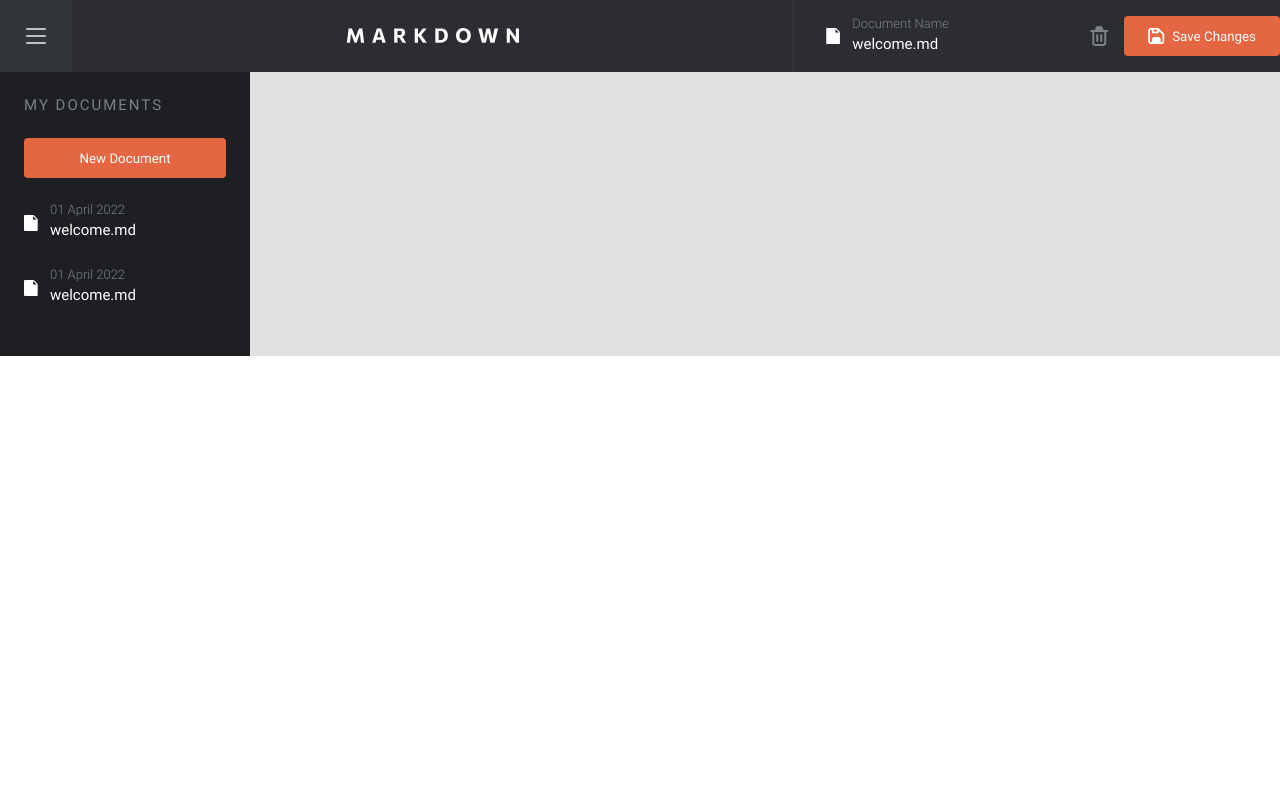
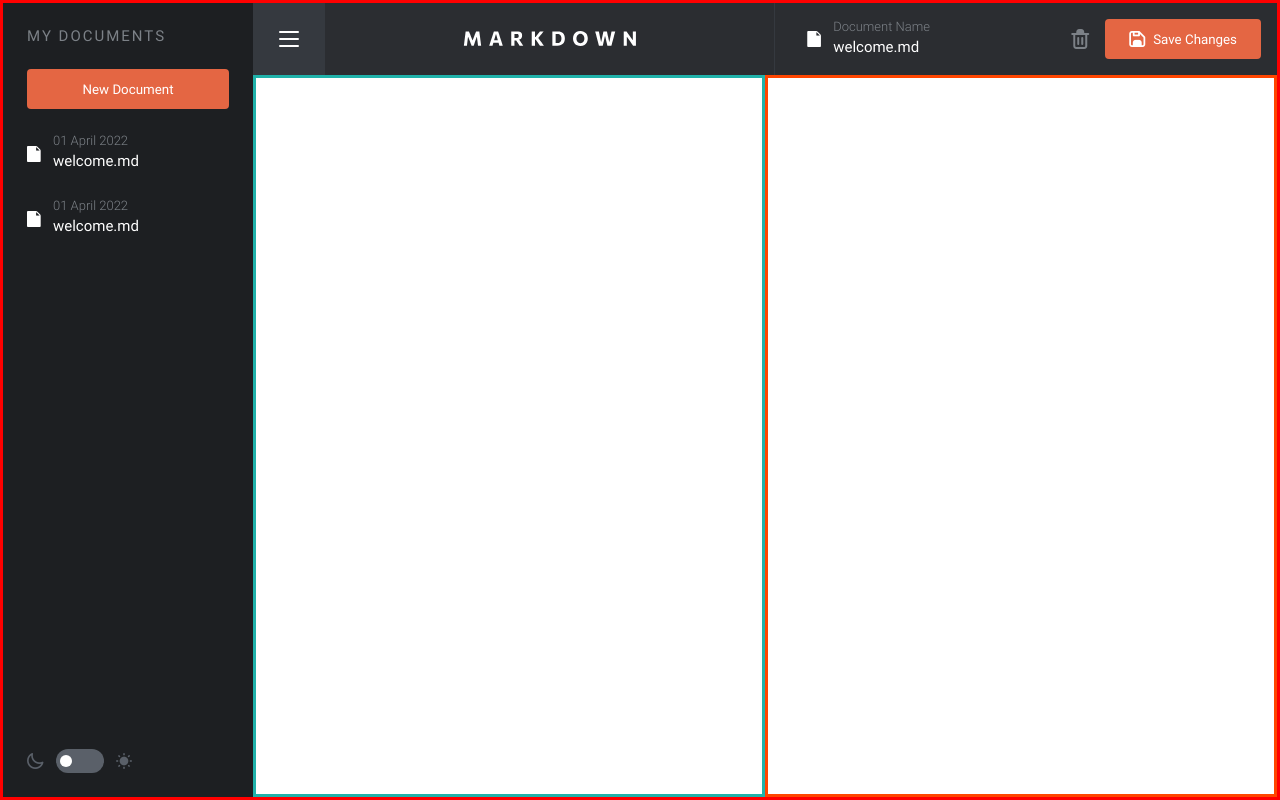
Before and after one commit to jeromehaas/metis-wiki-app, a Next.js app: page / in a window 1280 px wide. Built offline with nearby package versions, Linux system fonts and the light colour scheme.

Commit message:
Setup: component toggle-theme

```diff
--- /dev/null
+++ b/components/01-atoms/theme-toggle/theme-toggle.jsx
@@ -0,0 +1,20 @@
+import { Icon } from 'components/01-atoms/icon/icon';
+
+const ThemeToggle = ({ className, onClick }) => {
+
+  return (
+    <div className={`theme-toggle ${className ? className : ''}`}>
+      <Icon className="theme-toggle__icon icon-moon" />
+      <span className="theme-toggle__switch switch" onClick={onClick}>
+        <input className="switch__input" type="checkbox" name="range" id="range" />
+        <label className="switch__background" htmlFor="range"><i className="switch__toggle"></i></label>
+      </span>
+      <Icon className="theme-toggle__icon icon-sun" />
+    </div>
+  );
+
+};
+
+export {
+  ThemeToggle
+};
--- a/components/02-molecules/sidepanel/sidepanel.jsx
+++ b/components/02-molecules/sidepanel/sidepanel.jsx
@@ -1,6 +1,7 @@
 import { Button } from 'components/01-atoms/button/button';
 import { TextInput } from 'components/01-atoms/text-input/text-input';
 import { Subheading } from 'components/01-atoms/subheading/subheading';
+import { ThemeToggle } from 'components/01-atoms/theme-toggle/theme-toggle.jsx';
 
 const Sidepanel = () => {
 
@@ -10,6 +11,7 @@ const Sidepanel = () => {
       <Button className="sidepanel__button">New Document</Button>
       <TextInput className="sidepanel__text-input" label="01 April 2022" value="welcome.md" />
       <TextInput className="sidepanel__text-input" label="01 April 2022" value="bienvenido.md" />
+      <ThemeToggle className="sidepanel__theme-toggle" />
     </div>
   );
 
--- /dev/null
+++ b/components/03-organisms/dashboard/dashboard.jsx
@@ -0,0 +1,19 @@
+import { Header } from 'components/02-molecules/header/header';
+import { Sidepanel } from 'components/02-molecules/sidepanel/sidepanel';
+
+const Dashboard = () => {
+
+  return (
+    <div className="dashboard">
+      <Header />
+      <Sidepanel />
+      <div className="editor"></div>
+      <div className="preview"></div>
+    </div>
+  );
+
+};
+
+export {
+  Dashboard
+};
--- a/pages/index.js
+++ b/pages/index.js
@@ -1,11 +1,9 @@
 import { Header } from 'components/02-molecules/header/header';
 import { Sidepanel } from 'components/02-molecules/sidepanel/sidepanel';
+import { Dashboard } from 'components/03-organisms/dashboard/dashboard';
 
 export default function Home() {
   return (
-  <div style={{ backgroundColor: '#e1e1e1' }}>
-      <Header />
-      <Sidepanel />
-  </div>
+    <Dashboard />
   )
 }
--- a/styles/central.scss
+++ b/styles/central.scss
@@ -14,7 +14,12 @@
 @import './components/01-atoms/logo.scss';
 @import './components/01-atoms/icon.scss';
 @import './components/01-atoms/subheading.scss';
+@import './components/01-atoms/theme-toggle.scss';
 
 /* MOLECULES */
 @import './components/02-molecules/header.scss';
 @import './components/02-molecules/sidepanel.scss';
+
+
+/* ORGANISMS */
+@import './components/03-organisms/dashboard.scss';
--- a/styles/components/01-atoms/button.scss
+++ b/styles/components/01-atoms/button.scss
@@ -39,6 +39,7 @@
       }
 
     }
+
   }
 
 }
--- /dev/null
+++ b/styles/components/01-atoms/theme-toggle.scss
@@ -0,0 +1,67 @@
+.theme-toggle {
+  display: flex;
+  flex-direction: row;
+  align-items: center;
+  gap: 12px;
+
+  &__icon {
+    color: $dark-20;
+  }
+
+  &__switch, .switch {
+	position: relative;
+  width:48px;
+  height: 24px;
+
+	&__input {
+		top: 0;
+		right: 0;
+		bottom: 0;
+		left: 0;
+		-moz-opacity: 0;
+		opacity: 0;
+		z-index: 100;
+		position: absolute;
+		width: 100%;
+		height: 100%;
+		cursor: pointer;
+	}
+
+
+	&__background {
+		display: block;
+		width: 100%;
+		height: 100%;
+		position: relative;
+		background: $dark-20;
+		border-radius: 15px;
+		-webkit-transition: all 0.2s ease;
+		transition: all 0.2s ease;
+	}
+
+	&__input ~ .switch__background .switch__toggle {
+		display: block;
+		height: 12px;
+		width: 12px;
+		position: absolute;
+		left: 4px;
+		top: 50%;
+		transform: translateY(-50%);
+		z-index: 2;
+		border-radius: inherit;
+		background: white;
+		-webkit-transition: all 0.2s ease;
+		transition: all 0.2s ease;
+	}
+
+
+	&__input:checked + .switch__background .switch__toggle{
+		left: auto;
+		left: calc(100% - (14px + 6px));
+		-webkit-transition: all 0.2s ease;
+		transition: all 0.2s ease;
+	}
+
+}
+
+}
--- a/styles/components/02-molecules/header.scss
+++ b/styles/components/02-molecules/header.scss
@@ -6,6 +6,10 @@
   width: 100%;
   height: 72px;
   background-color: $dark-60;
+  // position: absolute;
+  // top: 0;
+  // right: 0;
+  // left: 0px;
 
   &__hamburger {
     width: 72px;
@@ -23,10 +27,12 @@
 
   &__text-input {
     padding: 0 32px;
+    flex-grow: 1;
   }
 
   &__button {
     flex-shrink: 0;
+    margin-right: 16px;
   }
 
   &__delete-icon {
@@ -34,4 +40,12 @@
     display: block;
   }
 
+  @media (max-width: 900px) {
+
+    &__logo {
+      display: none;
+    }
+
+  }
+
 }
--- a/styles/components/02-molecules/sidepanel.scss
+++ b/styles/components/02-molecules/sidepanel.scss
@@ -1,7 +1,15 @@
 .sidepanel {
   padding: 24px;
   width: 250px;
+  height: 100%;
   background-color: $dark-80;
+  position: absolute;
+  top: 0;
+  left: 0;
+  display: flex;
+  flex-direction: column;
+  justify-content: flex-start;
+
 
   &__subheading {
     margin-bottom: 24px;
@@ -16,5 +24,9 @@
     margin-bottom: 24px;
   }
 
+  &__theme-toggle {
+    margin-top: auto;
+  }
+
 
 }
--- /dev/null
+++ b/styles/components/03-organisms/dashboard.scss
@@ -0,0 +1,28 @@
+.dashboard {
+  position: relative;
+  border: 3px solid red;
+  width: 100vw;
+  height: 100vh;
+  overflow: hidden;
+  display: grid;
+  grid-template-areas:
+    "sidepanel header header"
+    "sidepanel editor preview";
+  grid-template-rows: 72px auto;
+  grid-template-columns: 250px 1fr 1fr;
+
+  .header {
+    grid-area: header;
+  }
+
+  .editor {
+    grid-area: editor;
+    border: 3px solid lightseagreen;
+  }
+
+  .preview {
+    grid-area: preview;
+    border: 3px solid orangered;
+  }
+
+}
```
